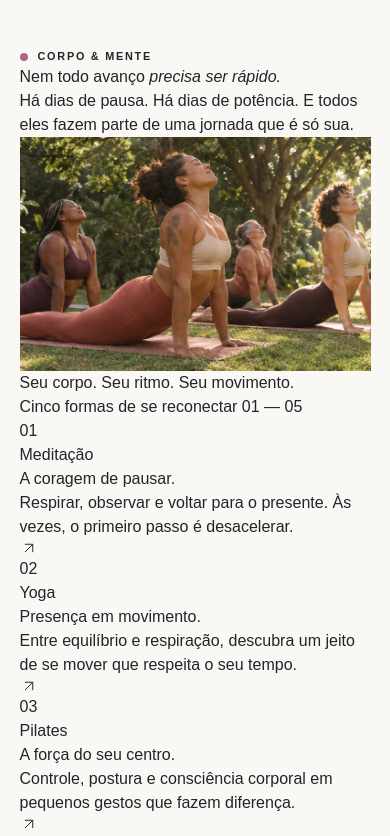
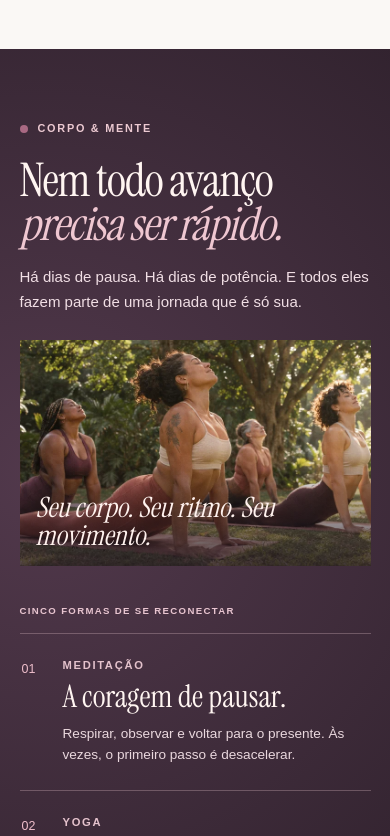
Before and after one commit to jbrunarodriguesde/impeto, a Next.js app: page / in a window 390 px wide. Shown: the part 3960-4796 px from the top of the page. Built offline with nearby package versions, Linux system fonts and the light colour scheme; no server answers; the database is empty.

Commit message:
feat: cria seção editorial responsiva para corpo e mente

```diff
--- a/app/globals.css
+++ b/app/globals.css
@@ -118,6 +118,133 @@ body:has(.hero-stage) .masthead { position: absolute; inset: 0 0 auto; }
 .reel-line { display: none; }
 #filme[data-motion=on] .reel-line { display: block; margin-top: 14px; height: 2px; background: var(--line); }
 .reel-line span { display: block; height: 100%; background: var(--plum); transform: scaleX(.03); transform-origin: left; }
+/* Capítulo editorial: da pausa à potência. Sem alterar as cenas existentes. */
+.wellness-chapter {
+  position: relative;
+  overflow: hidden;
+  padding-block: clamp(75px, 9vw, 145px);
+  color: #fff5f1;
+  background: radial-gradient(circle at 12% 28%, #52394c 0%, #32232f 48%, #271c28 100%);
+}
+.wellness-layout {
+  display: grid;
+  grid-template-columns: minmax(0, 1fr) minmax(0, 1fr);
+  align-items: start;
+  gap: clamp(48px, 7vw, 125px);
+}
+.wellness-intro { position: sticky; top: 54px; min-width: 0; }
+.wellness-intro .eyebrow { color: #edcad2; }
+.wellness-intro h2 {
+  max-width: 660px;
+  margin-top: 21px;
+  font: 400 clamp(3.8rem, 6.1vw, 6.6rem)/.94 var(--serif);
+  letter-spacing: -.025em;
+}
+.wellness-intro h2 em { display: block; color: #efc7d1; }
+.wellness-lead {
+  max-width: 430px;
+  margin-top: 23px;
+  color: #f1dfe5;
+  font-size: clamp(.96rem, 1.25vw, 1.08rem);
+  line-height: 1.7;
+}
+.wellness-photo {
+  position: relative;
+  margin-top: clamp(27px, 3.2vw, 43px);
+  height: clamp(260px, 24vw, 355px);
+  overflow: hidden;
+  background: #70535e;
+  isolation: isolate;
+}
+.wellness-photo::after {
+  position: absolute;
+  inset: 0;
+  content: '';
+  pointer-events: none;
+  background: linear-gradient(0deg, #211620c9, transparent 49%);
+}
+.wellness-photo img { display: block; width: 100%; height: 100%; object-fit: cover; object-position: center; }
+.wellness-photo figcaption {
+  position: absolute;
+  z-index: 1;
+  bottom: 20px;
+  left: 22px;
+  right: 20px;
+  font: italic 400 clamp(1.7rem, 2.7vw, 2.4rem)/1 var(--serif);
+  color: #fff2ee;
+}
+.wellness-journey { min-width: 0; }
+.wellness-overline {
+  display: flex;
+  justify-content: space-between;
+  gap: 15px;
+  padding-bottom: 20px;
+  color: #e8c5d0;
+  font-size: .68rem;
+  font-weight: 650;
+  letter-spacing: .14em;
+  text-transform: uppercase;
+}
+.wellness-overline span { white-space: nowrap; font-variant-numeric: tabular-nums; }
+.wellness-steps { margin: 0; padding: 0; list-style: none; border-bottom: 1px solid #eac9d04a; }
+.wellness-step {
+  display: grid;
+  grid-template-columns: 40px minmax(0, 1fr) 20px;
+  gap: clamp(12px, 2vw, 25px);
+  align-items: start;
+  min-height: 154px;
+  padding: clamp(25px, 2.3vw, 34px) 14px;
+  border-top: 1px solid #eac9d04a;
+  transition: background .35s ease, border-color .35s ease;
+}
+.wellness-number { padding-top: 3px; color: #edbdca; font-size: .78rem; font-variant-numeric: tabular-nums; }
+.wellness-name { margin-bottom: 8px; color: #e4c2cc; font-size: .7rem; font-weight: 650; letter-spacing: .15em; text-transform: uppercase; }
+.wellness-step h3 { font: 400 clamp(2.1rem, 3.1vw, 3.1rem)/1 var(--serif); }
+.wellness-description { max-width: 400px; margin-top: 10px; color: #ead8de; font-size: .88rem; line-height: 1.58; }
+.wellness-step > svg { margin-top: 2px; color: #eec6d0; transition: transform .3s ease; }
+.wellness-step.is-active { border-color: #efd0d9; background: #ffffff0e; }
+.wellness-step.is-active > svg { transform: translate(3px, -3px); }
+.wellness-link {
+  display: inline-flex;
+  gap: 12px;
+  align-items: center;
+  min-height: 48px;
+  margin-top: 26px;
+  border-bottom: 1px solid #e9bac8;
+  color: #f9e6e9;
+  font-size: .85rem;
+  font-weight: 650;
+}
+.wellness-link:hover { color: white; border-color: white; }
+.wellness-link svg { flex: none; }
+
+@media (max-width: 880px) {
+  .wellness-layout { grid-template-columns: minmax(0, 1fr); gap: 48px; }
+  .wellness-intro { position: static; }
+  .wellness-intro h2 { max-width: 750px; }
+  .wellness-photo { height: clamp(255px, 45vw, 385px); }
+}
+@media (max-width: 680px) {
+  .wellness-chapter { padding-block: 72px 76px; }
+  .wellness-layout { gap: 38px; }
+  .wellness-intro h2 { font-size: clamp(2.9rem, 11.4vw, 4.1rem); line-height: .96; }
+  .wellness-lead { margin-top: 17px; font-size: .94rem; }
+  .wellness-photo { height: clamp(215px, 58vw, 285px); margin-top: 25px; }
+  .wellness-photo figcaption { bottom: 16px; left: 16px; font-size: 1.75rem; }
+  .wellness-overline { padding-bottom: 14px; font-size: .6rem; }
+  .wellness-overline span { display: none; }
+  .wellness-step {
+    grid-template-columns: 29px minmax(0, 1fr);
+    min-height: 0;
+    gap: 12px;
+    padding: 23px 2px 25px;
+  }
+  .wellness-step > svg { display: none; }
+  .wellness-step h3 { font-size: clamp(1.95rem, 7.8vw, 2.55rem); }
+  .wellness-description { font-size: .85rem; line-height: 1.55; }
+  .wellness-link { max-width: 100%; margin-top: 23px; }
+}
+
 .relay-scene { background: #3e2935; color: #fff5ee; }
 .relay-stage { height: 100svh; min-height: 530px; display: grid; align-items: center; }
 .relay-frame, .relay-shade, .relay-paths { position: absolute; inset: 0; width: 100%; height: 100%; }
```
